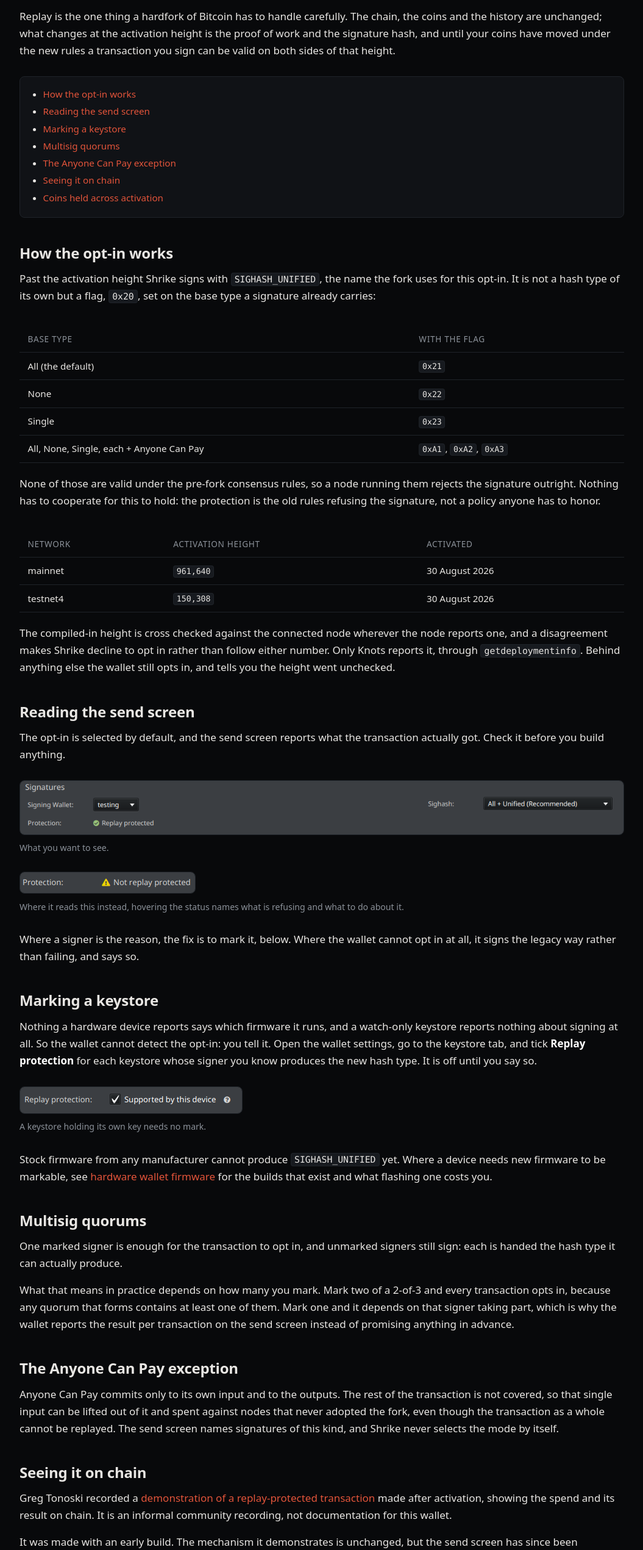
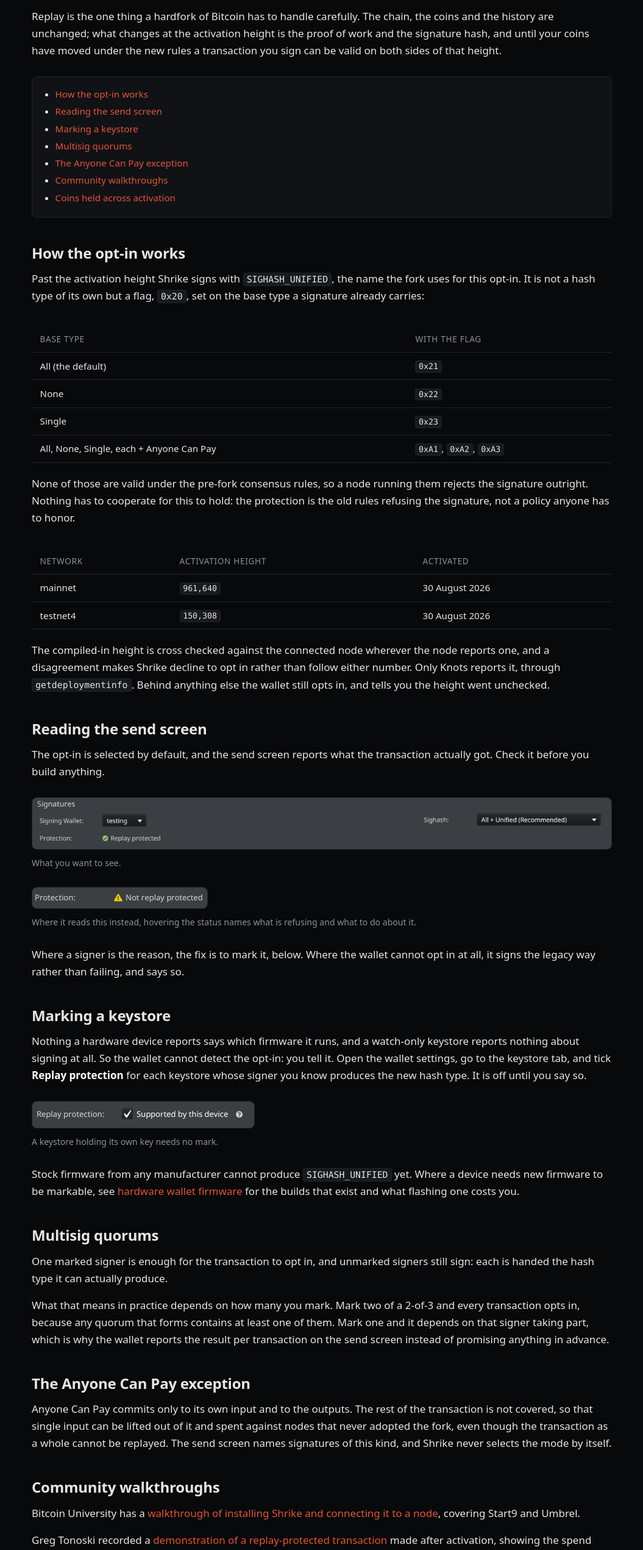
Before and after one commit to privkeyio/shrike-website, a website: page docs/replay-protection.html in a window 1280 px wide. Shown: the part 259-2800 px from the top of the page at 61% size, without its empty margins (112-1167 px from the left). Drawn offline with Linux system fonts and the light colour scheme.

Commit message:
Stop .doc clobbering the horizontal padding, add the install walkthrough

```diff
--- a/assets/css/main.css
+++ b/assets/css/main.css
@@ -18,12 +18,14 @@
 *, *::before, *::after { box-sizing: border-box; }
 
 html { scroll-behavior: smooth; }
+html, body { max-width: 100%; overflow-x: hidden; }
 
 /* the header is sticky, so anchored targets have to clear it */
 [id] { scroll-margin-top: calc(var(--header-h) + 1.25rem); }
 
 body {
   margin: 0;
+  overflow-wrap: break-word;
   background: var(--bg);
   color: var(--text);
   font-family: var(--sans);
@@ -167,7 +169,7 @@ figure img { border: 1px solid var(--border); border-radius: 8px; display: block
 figcaption { color: var(--muted); font-size: 0.88rem; margin-top: 0.6rem; }
 
 /* docs */
-.doc { padding: 3rem 0 4rem; }
+.doc { padding-top: 3rem; padding-bottom: 4rem; }
 .doc h1 { font-size: 2rem; }
 .doc .kicker { color: var(--muted); font-size: 0.82rem; text-transform: uppercase; letter-spacing: 0.08em; margin-bottom: 0.5rem; font-weight: 600; }
 .doc > p:first-of-type { color: var(--muted); font-size: 1.08rem; }
@@ -192,6 +194,7 @@ figcaption { color: var(--muted); font-size: 0.88rem; margin-top: 0.6rem; }
 @media (max-width: 640px) {
   :root { --header-h: 104px; }
   body { font-size: 16px; }
+  .wrap { padding: 0 1.5rem; }
   .hero { padding: 3rem 0 2.25rem; }
   .hero h1 { font-size: 2.1rem; }
   .hero-grid { grid-template-columns: 1fr; gap: 1.5rem; }
--- a/docs/replay-protection.html
+++ b/docs/replay-protection.html
@@ -43,7 +43,7 @@
       <li><a href="#keystore">Marking a keystore</a></li>
       <li><a href="#multisig">Multisig quorums</a></li>
       <li><a href="#acp">The Anyone Can Pay exception</a></li>
-      <li><a href="#demo">Seeing it on chain</a></li>
+      <li><a href="#demo">Community walkthroughs</a></li>
       <li><a href="#sweep">Coins held across activation</a></li>
     </ul>
   </div>
@@ -100,9 +100,10 @@
   <h2 id="acp">The Anyone Can Pay exception</h2>
   <p>Anyone Can Pay commits only to its own input and to the outputs. The rest of the transaction is not covered, so that single input can be lifted out of it and spent against nodes that never adopted the fork, even though the transaction as a whole cannot be replayed. The send screen names signatures of this kind, and Shrike never selects the mode by itself.</p>
 
-  <h2 id="demo">Seeing it on chain</h2>
-  <p>Greg Tonoski recorded a <a href="https://youtu.be/3Eky1BKYDZ4" rel="noreferrer">demonstration of a replay-protected transaction</a> made after activation, showing the spend and its result on chain. It is an informal community recording, not documentation for this wallet.</p>
-  <p>It was made with an early build. The mechanism it demonstrates is unchanged, but the send screen has since been reworked to report protection differently, so the screens in the video do not match the ones above.</p>
+  <h2 id="demo">Community walkthroughs</h2>
+  <p>Bitcoin University has a <a href="https://youtu.be/7-5XszJcD6g" rel="noreferrer">walkthrough of installing Shrike and connecting it to a node</a>, covering Start9 and Umbrel.</p>
+  <p>Greg Tonoski recorded a <a href="https://youtu.be/3Eky1BKYDZ4" rel="noreferrer">demonstration of a replay-protected transaction</a> made after activation, showing the spend and its result on chain. It was made with an early build, and the send screen has since been reworked to report protection differently, so its screens do not match the ones above.</p>
+  <p>Both are community recordings rather than documentation for this wallet, and both were made before the current release.</p>
 
   <h2 id="sweep">Coins held across activation</h2>
   <p>Coins that existed before activation are the same coins either way: the fork does not duplicate them or issue anything new. What it does mean is that a spend of them is only bound to the upgraded rules once it carries an opted-in signature, and a spend covers only the inputs it consumes.</p>
```
